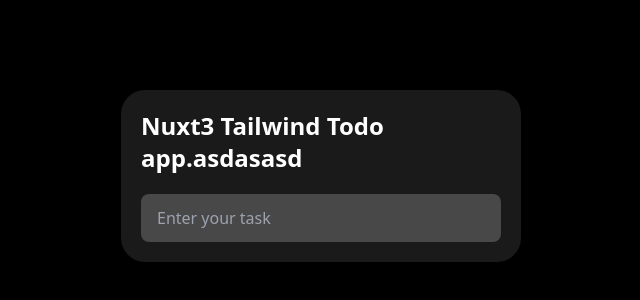
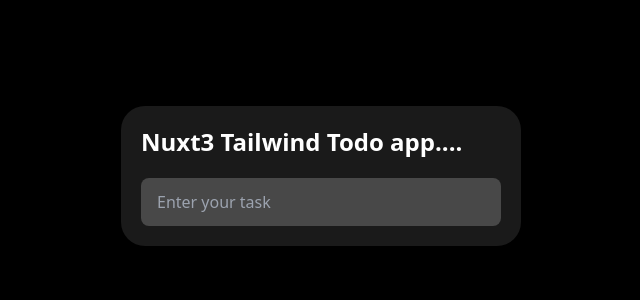
Before and after one commit to Yugendiran/nuxt3-basics, a Nuxt app: page / in a window 1280 px wide. Shown: the part 224-524 px from the top of the page, without its empty margins (319-959 px from the left). Built offline with nearby package versions, Linux system fonts and the light colour scheme.

Commit message:
Update index.vue

```diff
--- a/pages/index.vue
+++ b/pages/index.vue
@@ -1,9 +1,7 @@
 <template>
   <div class="flex items-center justify-center w-full h-screen bg-black">
     <div class="h-auto max-h-[80%] w-[400px] bg-white/10 rounded-3xl p-5">
-      <h1 class="text-2xl font-bold text-white">
-        Nuxt3 Tailwind Todo app.asdasasd
-      </h1>
+      <h1 class="text-2xl font-bold text-white">Nuxt3 Tailwind Todo app....</h1>
 
       <div class="mt-5">
         <div
```
